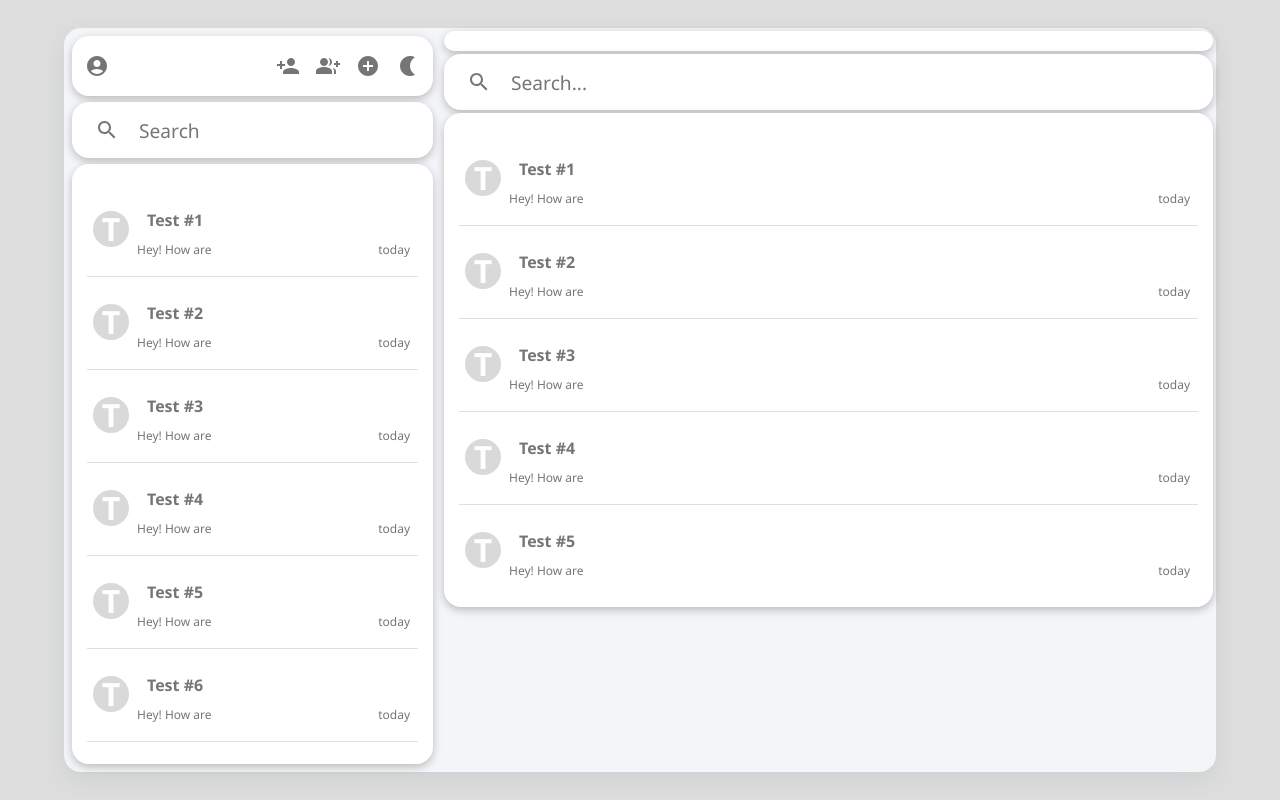
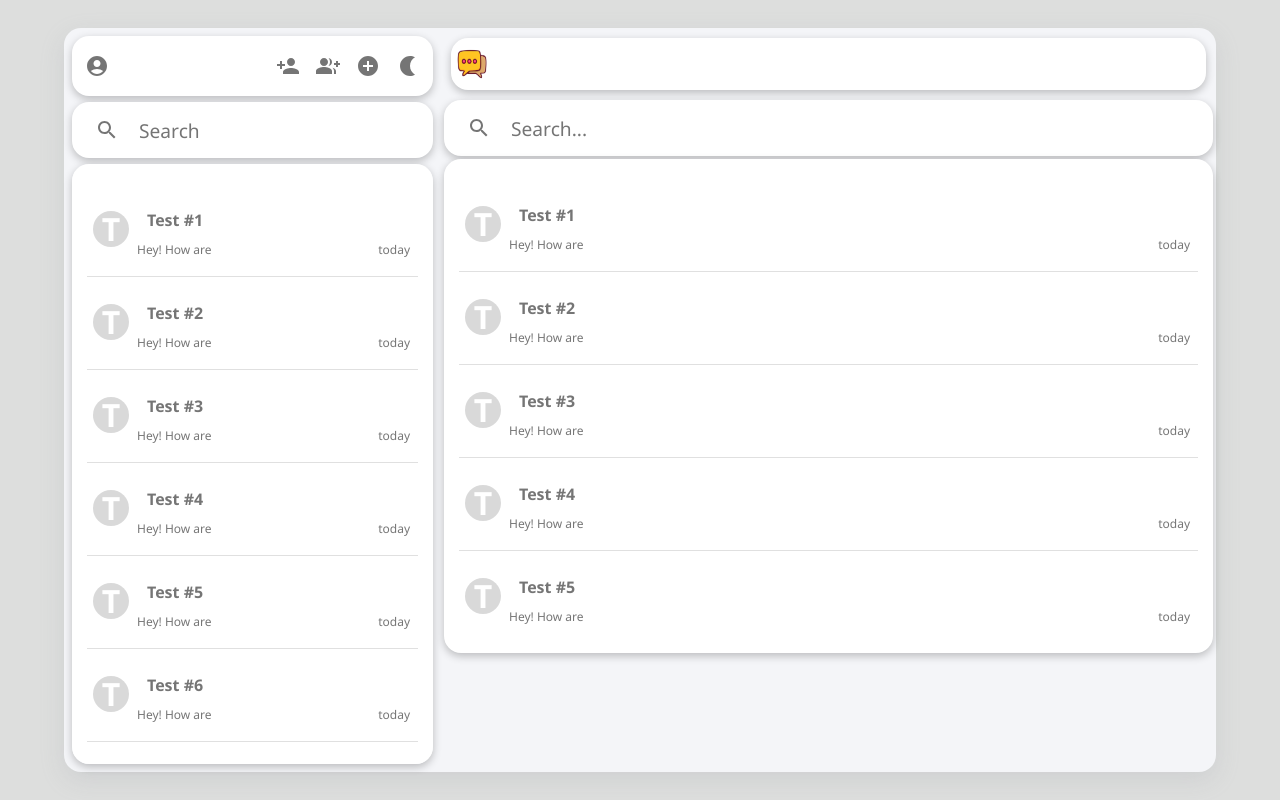
Before and after one commit to oluoko/Chat-astrophic-v2, a React (Vite) app in the folder frontend/: page / in a window 1280 px wide. Built offline with nearby package versions, Linux system fonts and the light colour scheme.

Commit message:
Chat-astrophic version 2.0.0

```diff
--- a/frontend/src/components/Users_Groups.jsx
+++ b/frontend/src/components/Users_Groups.jsx
@@ -2,6 +2,7 @@ import React, { useState } from "react";
 import { IconButton } from "@mui/material";
 import SearchIcon from "@mui/icons-material/Search";
 import ConversationsItem from "./ConversationsItem";
+import logo from "../assets/logo.png";
 
 const Users_Groups = () => {
   const [conversations, setConversations] = useState([
@@ -33,7 +34,9 @@ const Users_Groups = () => {
   ]);
   return (
     <div className="list-container">
-      <div className="sb-header"></div>
+      <div className="ug-header">
+        <img src={logo} alt="logo" style={{ height: "2rem", width: "2rem" }} />
+      </div>
       <div className="sb-search">
         <IconButton>
           <SearchIcon />
--- a/frontend/src/components/myStyles.css
+++ b/frontend/src/components/myStyles.css
@@ -296,3 +296,13 @@
 .list-container {
   flex: 0.7;
 }
+
+.ug-header {
+  background-color: white;
+  border-radius: 17px;
+  padding: 10px 5px;
+  margin: 10px;
+  display: flex;
+  justify-content: space-between;
+  box-shadow: var(--box-shadow);
+}
```
